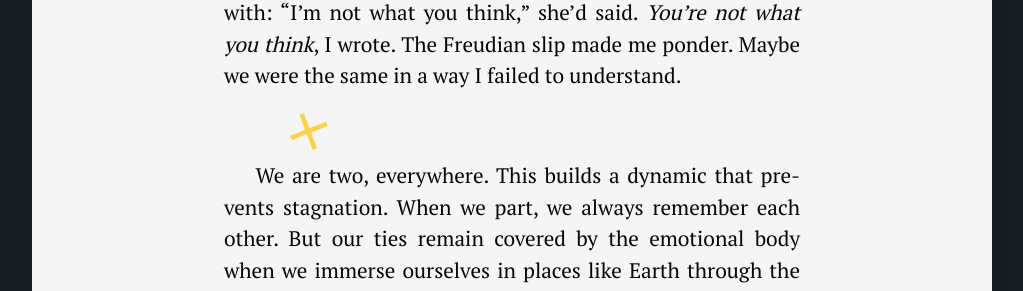
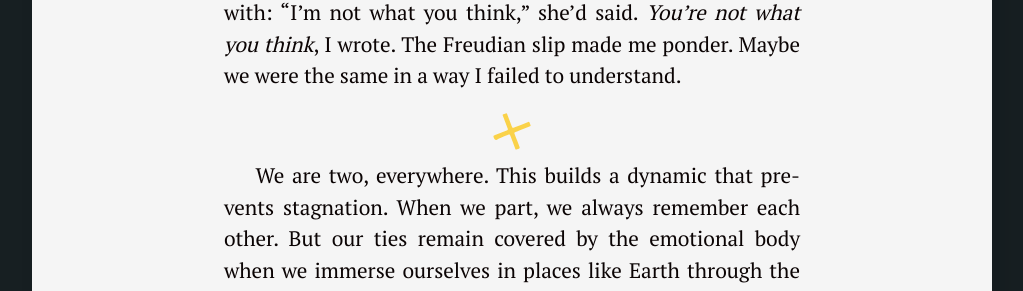
Before and after one commit to silvialohrmann/editorial, a Jekyll site: the page built from _posts/2022-11-18-we-are-houses.md, in a window 1280 px wide. Shown: the part 1001-1292 px from the top of the page, without its empty margins (128-1151 px from the left). Built offline with Jekyll 4.4.1, drawn with Linux system fonts in a browser that asks for light colours.

Commit message:
Update _base.scss

```diff
--- a/_sass/_base.scss
+++ b/_sass/_base.scss
@@ -103,8 +103,7 @@ hr {
   border: 0;
   height: 0;
   @include divider;
-  margin: .5em 0;
-  text-align: center;
+  margin: .5em auto;
 }
 
 img {
```
